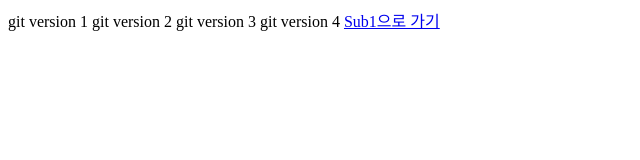
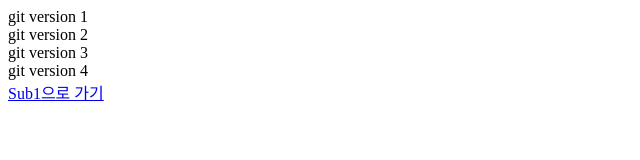
Before and after one commit to firewill0/git_link_test, a plain HTML site: page index.html in a window 1280 px wide. Shown: the whole page, without its empty margins (0-640 px from the left). Drawn offline with Linux system fonts and the light colour scheme.

Commit message:
br tag added

```diff
--- a/index.html
+++ b/index.html
@@ -1,16 +1,19 @@
 <!DOCTYPE html>
 <html lang="ko">
+
 <head>
     <meta charset="UTF-8">
     <meta http-equiv="X-UA-Compatible" content="IE=edge">
     <meta name="viewport" content="width=device-width, initial-scale=1.0">
     <title>Git test</title>
 </head>
+
 <body>
-    git version 1
-    git version 2
-    git version 3
-    git version 4
-    <a href="sub1.html" target="_blank">Sub1으로 가기</a>
+    git version 1 <br />
+    git version 2 <br />
+    git version 3 <br />
+    git version 4 <br />
+    <a href="sub1.html" target="_blank">Sub1으로 가기</a> <br />
 </body>
+
 </html>
```
